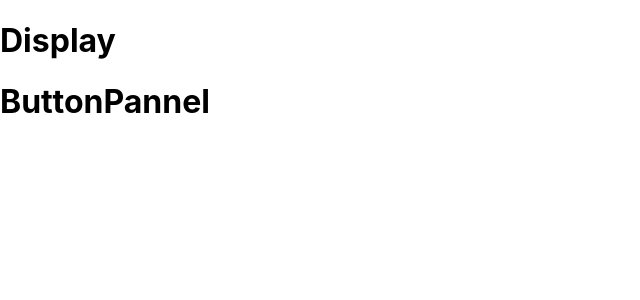
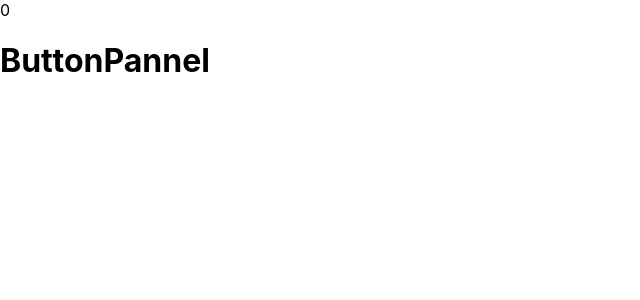
Before and after one commit to Audrey-Ella-xo/calculator, a React (Create React App) app: page / in a window 1280 px wide. Shown: the top 300 px of the page, without its empty margins (0-640 px from the left). Built offline with nearby package versions, Linux system fonts and the light colour scheme.

Commit message:
Make Display component display 0 as a prop

```diff
--- a/src/components/App.js
+++ b/src/components/App.js
@@ -5,10 +5,6 @@ import ButtonPannel from './ButtonPannel';
 function App() {
   return (
     <div className="App">
-      {/* <header className="App-header">
-        <h1>Hello World</h1>
-      </header> */}
-
       <>
         <Display />
         <ButtonPannel />
--- a/src/components/Display.js
+++ b/src/components/Display.js
@@ -1,13 +1,23 @@
 import React from 'react';
+import PropTypes from 'prop-types';
 
-function Display() {
+const Display = props => {
+  const { result } = props;
   return (
-    <div className="Display">
-      <h1>
-        Display
-      </h1>
-    </div>
+    <>
+      <div className="display">
+        {result}
+      </div>
+    </>
   );
-}
+};
+
+Display.propTypes = {
+  result: PropTypes.string,
+};
+
+Display.defaultProps = {
+  result: '0',
+};
 
 export default Display;
```
Also changed, not shown: 1 other file (tests, documents, lock files or other folders).
